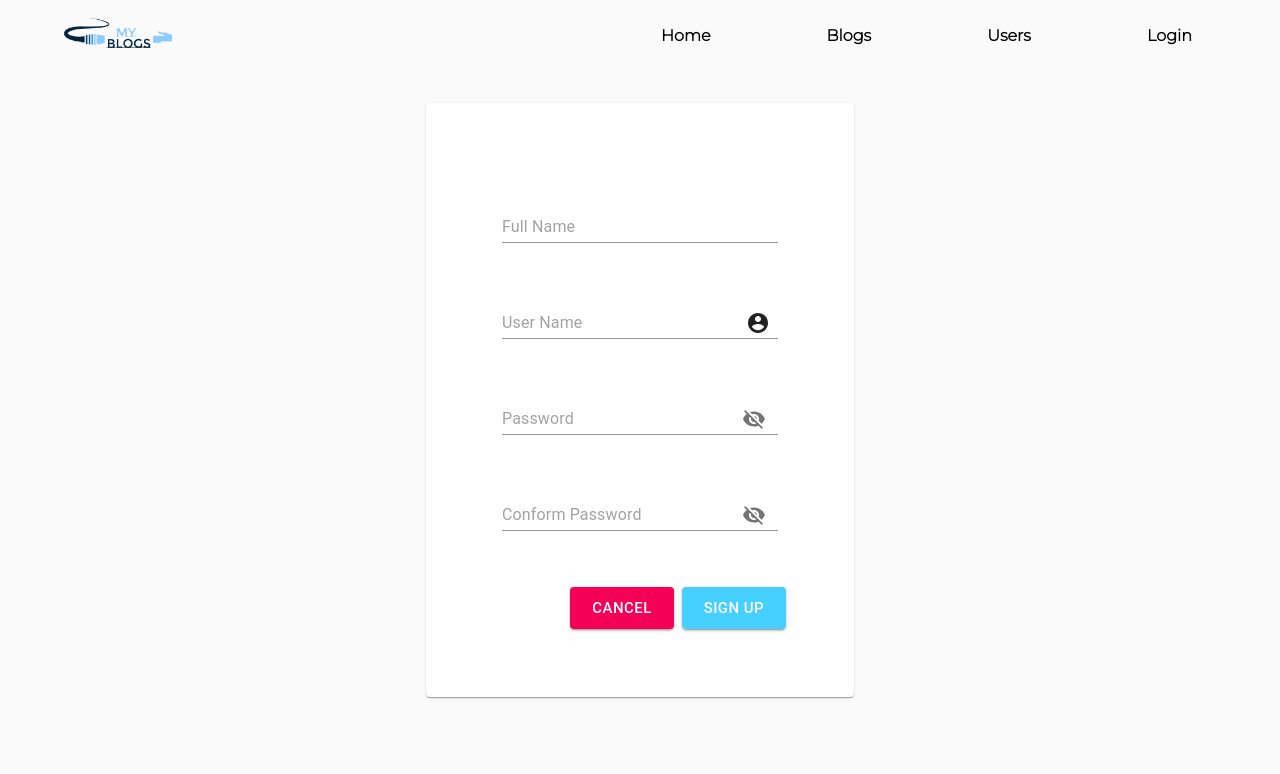
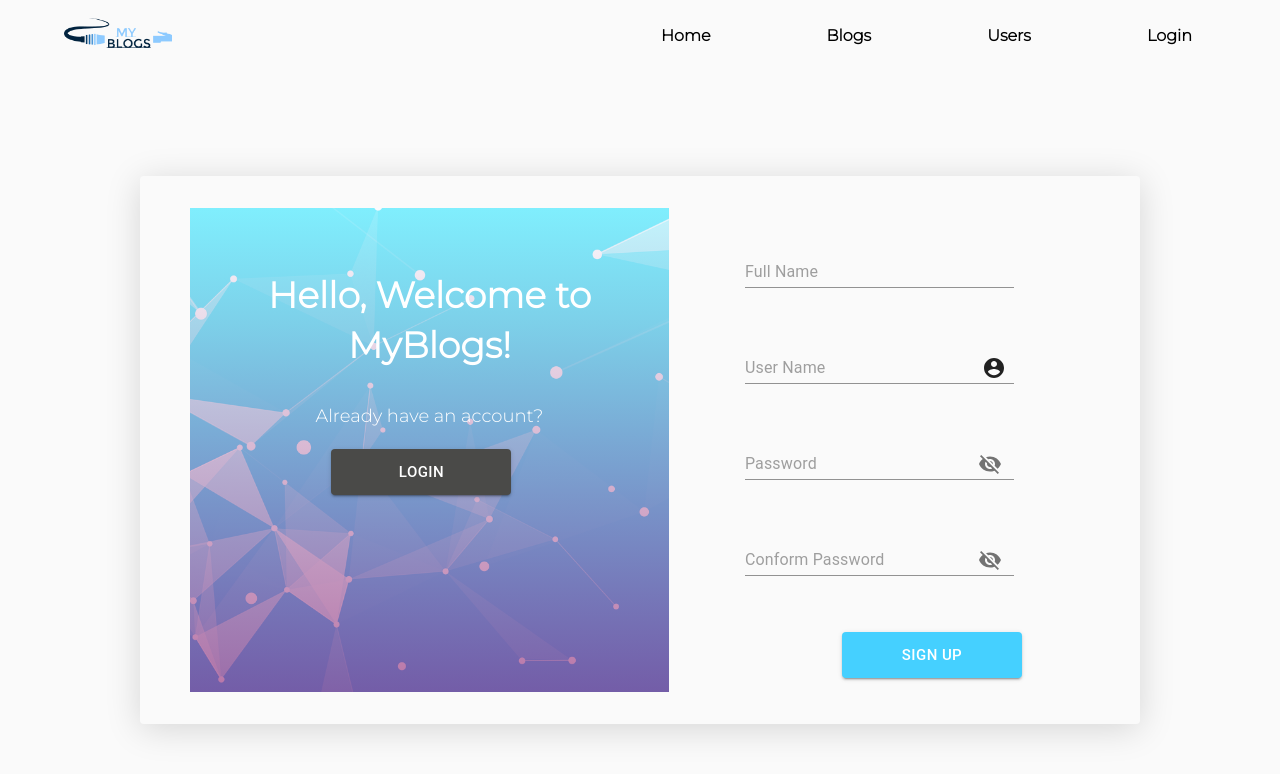
Before and after one commit to pbohora/Bloglist-frontend, a React (Create React App) app: page /signup in a window 1280 px wide. Shown: the top 774 px of the page. Built offline with nearby package versions, Linux system fonts and the light colour scheme; no server answers.

Commit message:
style login and signup page

```diff
--- a/src/Pages/LoginPage.js
+++ b/src/Pages/LoginPage.js
@@ -1,7 +1,27 @@
-import React from 'react'
-import Layout from '../components/Layout'
-import Section from '../components/Section/Section'
-import LoginForm from '../components/LoginForm'
+import React from "react";
+import { useHistory } from "react-router-dom";
+import Layout from "../components/Layout";
+import Section from "../components/Section/Section";
+import LoginForm from "../components/LoginForm";
+import BoxContainer from "../components/BoxContainer";
+
+import { makeStyles } from "@material-ui/core/styles";
+import Button from "@material-ui/core/Button";
+import "./login.css";
+
+const useStyles = makeStyles((theme) => ({
+  signin: {
+    alignSelf: "center",
+    width: "180px",
+    padding: "10px 40px",
+    marginRight: "16px",
+    background: "#4a4a48",
+    color: "white",
+    "&:hover": {
+      background: "#383838",
+    },
+  },
+}));
 
 const LoginPage = ({
   user,
@@ -14,6 +34,12 @@ const LoginPage = ({
   errorMessage,
   handleLogOut,
 }) => {
+  const classes = useStyles();
+  const history = useHistory();
+
+  const onSubmit = (event) => {
+    history.push("/signup");
+  };
   return (
     <Layout
       user={user}
@@ -21,7 +47,24 @@ const LoginPage = ({
       sucessMessage={sucessMessage}
       errorMessage={errorMessage}
     >
-      <Section sectionTitle='Login Form'>
+      <div style={{ paddingTop: "50px" }}>
+        <Section sectionTitle="Login Form">
+          <BoxContainer>
+            <div className="login-container">
+              <div className="login-image-container">
+                <h2>Hello, Welcome to MyBlogs!</h2>
+                <p>Don't have an account yet?</p>
+                <Button
+                  onClick={onSubmit}
+                  size="large"
+                  variant="contained"
+                  type="submit"
+                  className={classes.signin}
+                >
+                  Sign up
+                </Button>
+              </div>
+
               <LoginForm
                 handleLogin={handleLogin}
                 userName={userName}
@@ -29,9 +72,12 @@ const LoginPage = ({
                 handleClickShowPassword={handleClickShowPassword}
                 showPassword={showPassword}
               />
+            </div>
+          </BoxContainer>
         </Section>
+      </div>
     </Layout>
-  )
-}
+  );
+};
 
-export default LoginPage
+export default LoginPage;
--- a/src/Pages/SignupPage.js
+++ b/src/Pages/SignupPage.js
@@ -1,7 +1,26 @@
-import React from 'react'
-import Layout from '../components/Layout'
-import Section from '../components/Section/Section'
-import SignupForm from '../components/SignupForm'
+import React from "react";
+import { useHistory } from "react-router-dom";
+import Layout from "../components/Layout";
+import Section from "../components/Section/Section";
+import SignupForm from "../components/SignupForm";
+import BoxContainer from "../components/BoxContainer";
+import { makeStyles } from "@material-ui/core/styles";
+import Button from "@material-ui/core/Button";
+import "./login.css";
+
+const useStyles = makeStyles((theme) => ({
+  signin: {
+    alignSelf: "center",
+    width: "180px",
+    padding: "10px 40px",
+    marginRight: "16px",
+    background: "#4a4a48",
+    color: "white",
+    "&:hover": {
+      background: "#383838",
+    },
+  },
+}));
 
 const SignupPage = ({
   user,
@@ -9,8 +28,14 @@ const SignupPage = ({
   showPassword,
   sucessMessage,
   errorMessage,
-  handleLogOut
+  handleLogOut,
 }) => {
+  const classes = useStyles();
+  const history = useHistory();
+
+  const onSubmit = (event) => {
+    history.push("/login");
+  };
   return (
     <Layout
       user={user}
@@ -18,14 +43,34 @@ const SignupPage = ({
       sucessMessage={sucessMessage}
       errorMessage={errorMessage}
     >
-      <Section sectionTitle='Signup Form'>
-        <SignupForm
-          handleClickShowPassword={handleClickShowPassword}
-          showPassword={showPassword}
-        />
-      </Section>
+      {" "}
+      <div style={{ paddingTop: "50px" }}>
+        <Section sectionTitle="Signup Form">
+          <BoxContainer>
+            <div className="login-container">
+              <div className="login-image-container">
+                <h2>Hello, Welcome to MyBlogs!</h2>
+                <p>Already have an account?</p>
+                <Button
+                  onClick={onSubmit}
+                  size="large"
+                  variant="contained"
+                  type="submit"
+                  className={classes.signin}
+                >
+                  Login
+                </Button>
+              </div>
+              <SignupForm
+                handleClickShowPassword={handleClickShowPassword}
+                showPassword={showPassword}
+              />
+            </div>
+          </BoxContainer>
+        </Section>
+      </div>
     </Layout>
-  )
-}
+  );
+};
 
-export default SignupPage
+export default SignupPage;
--- /dev/null
+++ b/src/Pages/login.css
@@ -0,0 +1,23 @@
+.login-container {
+  display: flex;
+  flex-direction: row;
+  justify-content: center;
+
+  text-align: center;
+}
+
+.login-image-container {
+  width: 400px;
+  height: 420px;
+  padding: 32px 44px;
+  background-position: center;
+  background-repeat: no-repeat;
+  background-size: cover;
+  background-image: linear-gradient(
+      to bottom,
+      rgba(245, 246, 252, 0.52),
+      rgba(158, 67, 135, 0.73)
+    ),
+    url("../Assests/network.png");
+  color: white;
+}
--- a/src/components/BlogpostForm.js
+++ b/src/components/BlogpostForm.js
@@ -1,52 +1,57 @@
-import React, { useState } from 'react'
-import { withRouter } from 'react-router-dom'
-import { useDispatch } from 'react-redux'
+import React, { useState } from "react";
+import { withRouter } from "react-router-dom";
+import { useDispatch } from "react-redux";
 
-import { createBlog } from '../reducers/blogReducer'
-import { setSucess, setError } from '../reducers/notificationReducer'
+import { createBlog } from "../reducers/blogReducer";
+import { setSucess, setError } from "../reducers/notificationReducer";
 
-import { makeStyles } from '@material-ui/core/styles'
-import TextField from '@material-ui/core/TextField'
-import CardActions from '@material-ui/core/CardActions'
-import FormControl from '@material-ui/core/FormControl'
-import Button from '@material-ui/core/Button'
+import { makeStyles } from "@material-ui/core/styles";
+import TextField from "@material-ui/core/TextField";
+import CardActions from "@material-ui/core/CardActions";
+import FormControl from "@material-ui/core/FormControl";
+import Button from "@material-ui/core/Button";
 
 const useStyles = makeStyles((theme) => ({
   root: {
     padding: 60,
-    background: 'white',
+    backgroundColor: "white",
+    opacity: "0.9",
+    color: "white",
   },
   createButton: {
-    marginLeft: 'auto',
-    background: 'rgb(243, 116, 31)',
-    '&:hover': {
-      background: 'rgb(243, 116, 31)',
+    marginLeft: "auto",
+    background: "#05a0e7",
+    border: "1px solid #05a0e7",
+    color: "white",
+    "&:hover": {
+      background: " #048ac8",
     },
   },
 
   margin: {
     margin: theme.spacing(4, 0),
+    color: "white",
   },
-}))
+}));
 const BlogpostForm = ({ history }) => {
-  const [newBlog, setNewBlog] = useState({ title: '', author: '', url: '' })
+  const [newBlog, setNewBlog] = useState({ title: "", author: "", url: "" });
 
-  const classes = useStyles()
+  const classes = useStyles();
 
-  const dispatch = useDispatch()
+  const dispatch = useDispatch();
 
   const handleChange = (e) => {
-    setNewBlog({ ...newBlog, [e.target.name]: e.target.value })
+    setNewBlog({ ...newBlog, [e.target.name]: e.target.value });
     //console.log(newBlog)
-  }
+  };
 
   const onSubmit = (e) => {
-    console.log('history', history)
-    e.preventDefault()
-    dispatch(createBlog(newBlog))
-    setNewBlog({ title: '', author: '', url: '' })
-    history.push('/blogs')
-  }
+    console.log("history", history);
+    e.preventDefault();
+    dispatch(createBlog(newBlog));
+    setNewBlog({ title: "", author: "", url: "" });
+    history.push("/blogs");
+  };
 
   return (
     <form className={classes.root} onSubmit={onSubmit}>
@@ -54,56 +59,57 @@ const BlogpostForm = ({ history }) => {
 
       <FormControl fullWidth className={classes.margin}>
         <TextField
-          type='text'
+          type="text"
           value={newBlog.title}
-          name='title'
+          name="title"
           onChange={handleChange}
-          id='title'
-          label='Blog Title'
-          variant='outlined'
+          id="title"
+          label="Blog Title"
+          variant="outlined"
         />
       </FormControl>
       <label>AUTHOR</label>
 
       <FormControl fullWidth className={classes.margin}>
         <TextField
-          type='text'
+          type="text"
           value={newBlog.author}
-          name='author'
+          name="author"
           onChange={handleChange}
-          id='author'
-          label='Author'
-          variant='outlined'
+          id="author"
+          label="Author"
+          color="secondary"
+          variant="outlined"
         />
       </FormControl>
       <label>URL</label>
 
       <FormControl fullWidth className={classes.margin}>
         <TextField
-          type='text'
+          type="text"
           value={newBlog.url}
-          name='url'
+          name="url"
           onChange={handleChange}
-          id='url'
-          label='Blog URL'
-          variant='outlined'
+          id="url"
+          label="Blog URL"
+          variant="outlined"
         />
       </FormControl>
 
       <CardActions>
         <Button
-          id='add-blog'
+          id="add-blog"
           className={classes.createButton}
-          size='large'
-          variant='contained'
-          color='primary'
-          type='submit'
+          size="large"
+          variant="contained"
+          color="primary"
+          type="submit"
         >
           Create
         </Button>
       </CardActions>
     </form>
-  )
-}
+  );
+};
 
-export default withRouter(BlogpostForm)
+export default withRouter(BlogpostForm);
--- a/src/components/LoginForm.js
+++ b/src/components/LoginForm.js
@@ -1,41 +1,41 @@
-import React from 'react'
-import { withRouter } from 'react-router-dom'
+import React from "react";
+import { withRouter } from "react-router-dom";
 
-import { makeStyles } from '@material-ui/core/styles'
-import Input from '@material-ui/core/Input'
-import InputAdornment from '@material-ui/core/InputAdornment'
-import FormControl from '@material-ui/core/FormControl'
-import AccountCircle from '@material-ui/icons/AccountCircle'
-import IconButton from '@material-ui/core/IconButton'
-import Visibility from '@material-ui/icons/Visibility'
-import VisibilityOff from '@material-ui/icons/VisibilityOff'
-import Button from '@material-ui/core/Button'
-import Card from '@material-ui/core/Card'
-import CardActions from '@material-ui/core/CardActions'
-import CardContent from '@material-ui/core/CardContent'
+import { makeStyles } from "@material-ui/core/styles";
+import Input from "@material-ui/core/Input";
+import InputAdornment from "@material-ui/core/InputAdornment";
+import FormControl from "@material-ui/core/FormControl";
+import AccountCircle from "@material-ui/icons/AccountCircle";
+import IconButton from "@material-ui/core/IconButton";
+import Visibility from "@material-ui/icons/Visibility";
+import VisibilityOff from "@material-ui/icons/VisibilityOff";
+import Button from "@material-ui/core/Button";
+import Card from "@material-ui/core/Card";
+import CardActions from "@material-ui/core/CardActions";
+import CardContent from "@material-ui/core/CardContent";
 
-const useStyles = makeStyles(theme => ({
+const useStyles = makeStyles((theme) => ({
   root: {
     padding: 60,
-    alignSelf: 'center'
+
+    height: "100%",
   },
 
   margin: {
-    margin: theme.spacing(4, 0)
+    margin: theme.spacing(5, 0),
   },
 
   loginButton: {
-    background: '#45d0ff',
-    color: 'white',
-    maxWidth: 110,
-    '&:hover': {
-      background: '#09aae0'
-    }
+    background: "#45d0ff",
+    color: "white",
+    marginLeft: "auto",
+    width: "180px",
+    padding: "10px 40px",
+    "&:hover": {
+      background: "#09aae0",
+    },
   },
-  resetButton: {
-    marginLeft: 'auto'
-  }
-}))
+}));
 
 const LoginForm = ({
   handleLogin,
@@ -43,35 +43,35 @@ const LoginForm = ({
   passWord,
   handleClickShowPassword,
   showPassword,
-  history
+  history,
 }) => {
-  const classes = useStyles()
+  const classes = useStyles();
   // console.log('history', history)
-  const onSubmit = event => {
+  const onSubmit = (event) => {
     // console.log(event)
-    event.preventDefault()
-    handleLogin(event)
+    event.preventDefault();
+    handleLogin(event);
 
-    history.push('/blogs')
-  }
+    history.push("/blogs");
+  };
   // console.log('history2', history)
-  const handleMouseDownPassword = event => {
-    event.preventDefault()
-  }
+  const handleMouseDownPassword = (event) => {
+    event.preventDefault();
+  };
 
   return (
     <>
-      <Card className={classes.root}>
+      <div className={classes.root}>
         <form onSubmit={onSubmit}>
           <CardContent>
             <div>
-              <FormControl fullWidth className={classes.margin}>
+              <FormControl className={classes.margin} variant="outlined">
                 <Input
-                  id='username'
-                  placeholder='User Name'
+                  id="username"
+                  placeholder="User Name"
                   {...userName}
                   endAdornment={
-                    <InputAdornment position='start'>
+                    <InputAdornment position="start">
                       <AccountCircle />
                     </InputAdornment>
                   }
@@ -79,15 +79,15 @@ const LoginForm = ({
               </FormControl>
             </div>
             <div>
-              <FormControl fullWidth className={classes.margin}>
+              <FormControl className={classes.margin}>
                 <Input
-                  id='password'
-                  placeholder='Password'
+                  id="password"
+                  placeholder="Password"
                   {...passWord}
                   endAdornment={
-                    <InputAdornment position='end'>
+                    <InputAdornment position="end">
                       <IconButton
-                        aria-label='toggle password visibility'
+                        aria-label="toggle password visibility"
                         onClick={handleClickShowPassword}
                         onMouseDown={handleMouseDownPassword}
                       >
@@ -100,7 +100,7 @@ const LoginForm = ({
             </div>
           </CardContent>
           <CardActions>
-            <Button
+            {/* <Button
               id='reset-button'
               className={classes.resetButton}
               size='large'
@@ -109,21 +109,21 @@ const LoginForm = ({
               onClick={() => (userName.onClick(), passWord.onClick())}
             >
               Reset
-            </Button>
+            </Button> */}
             <Button
-              id='login-button'
+              id="login-button"
               className={classes.loginButton}
-              size='large'
-              variant='contained'
-              type='submit'
+              size="large"
+              variant="contained"
+              type="submit"
             >
               Login
             </Button>
           </CardActions>
         </form>
-      </Card>
+      </div>
     </>
-  )
-}
+  );
+};
 
-export default withRouter(LoginForm)
+export default withRouter(LoginForm);
--- a/src/components/SignupForm.js
+++ b/src/components/SignupForm.js
@@ -1,58 +1,60 @@
-import React from 'react'
-import { makeStyles } from '@material-ui/core/styles'
-import Input from '@material-ui/core/Input'
-import InputAdornment from '@material-ui/core/InputAdornment'
-import FormControl from '@material-ui/core/FormControl'
-import AccountCircle from '@material-ui/icons/AccountCircle'
-import IconButton from '@material-ui/core/IconButton'
-import Visibility from '@material-ui/icons/Visibility'
-import VisibilityOff from '@material-ui/icons/VisibilityOff'
-import Button from '@material-ui/core/Button'
-import Card from '@material-ui/core/Card'
-import CardActions from '@material-ui/core/CardActions'
-import CardContent from '@material-ui/core/CardContent'
-import { Link, Redirect, withRouter } from 'react-router-dom'
+import React from "react";
+import { makeStyles } from "@material-ui/core/styles";
+import Input from "@material-ui/core/Input";
+import InputAdornment from "@material-ui/core/InputAdornment";
+import FormControl from "@material-ui/core/FormControl";
+import AccountCircle from "@material-ui/icons/AccountCircle";
+import IconButton from "@material-ui/core/IconButton";
+import Visibility from "@material-ui/icons/Visibility";
+import VisibilityOff from "@material-ui/icons/VisibilityOff";
+import Button from "@material-ui/core/Button";
+import Card from "@material-ui/core/Card";
+import CardActions from "@material-ui/core/CardActions";
+import CardContent from "@material-ui/core/CardContent";
+import { Link, Redirect, withRouter } from "react-router-dom";
 
-const useStyles = makeStyles(theme => ({
+const useStyles = makeStyles((theme) => ({
   root: {
-    padding: 60,
-    alignSelf: 'center'
+    padding: "0px 60px",
+    height: "100%",
   },
 
   margin: {
-    margin: theme.spacing(4, 0)
+    margin: theme.spacing(4, 0),
   },
 
   loginButton: {
-    background: '#45d0ff',
-    color: 'white',
-    maxWidth: 110,
-    '&:hover': {
-      background: '#09aae0'
-    }
+    background: "#45d0ff",
+    color: "white",
+    marginLeft: "auto",
+    width: "180px",
+    padding: "10px 40px",
+    "&:hover": {
+      background: "#09aae0",
+    },
   },
   resetButton: {
-    marginLeft: 'auto'
-  }
-}))
+    marginLeft: "auto",
+  },
+}));
 
 const SignupForm = ({ handleClickShowPassword, showPassword }) => {
-  const classes = useStyles()
+  const classes = useStyles();
 
-  const handleMouseDownPassword = event => {
-    event.preventDefault()
-  }
+  const handleMouseDownPassword = (event) => {
+    event.preventDefault();
+  };
 
   return (
     <>
-      <Card className={classes.root}>
+      <div className={classes.root}>
         <form>
           <CardContent>
             <div>
               <FormControl fullWidth className={classes.margin}>
                 <Input
-                  id='standard-adornment-password'
-                  placeholder='Full Name'
+                  id="standard-adornment-password"
+                  placeholder="Full Name"
                 />
               </FormControl>
             </div>
@@ -60,10 +62,10 @@ const SignupForm = ({ handleClickShowPassword, showPassword }) => {
             <div>
               <FormControl fullWidth className={classes.margin}>
                 <Input
-                  id='input-with-icon-adornment'
-                  placeholder='User Name'
+                  id="input-with-icon-adornment"
+                  placeholder="User Name"
                   endAdornment={
-                    <InputAdornment position='start'>
+                    <InputAdornment position="start">
                       <AccountCircle />
                     </InputAdornment>
                   }
@@ -74,12 +76,12 @@ const SignupForm = ({ handleClickShowPassword, showPassword }) => {
             <div>
               <FormControl fullWidth className={classes.margin}>
                 <Input
-                  id='standard-adornment-password'
-                  placeholder='Password'
+                  id="standard-adornment-password"
+                  placeholder="Password"
                   endAdornment={
-                    <InputAdornment position='end'>
+                    <InputAdornment position="end">
                       <IconButton
-                        aria-label='toggle password visibility'
+                        aria-label="toggle password visibility"
                         onClick={handleClickShowPassword}
                         onMouseDown={handleMouseDownPassword}
                       >
@@ -93,12 +95,12 @@ const SignupForm = ({ handleClickShowPassword, showPassword }) => {
             <div>
               <FormControl fullWidth className={classes.margin}>
                 <Input
-                  id='standard-adornment-password'
-                  placeholder='Conform Password'
+                  id="standard-adornment-password"
+                  placeholder="Conform Password"
                   endAdornment={
-                    <InputAdornment position='end'>
+                    <InputAdornment position="end">
                       <IconButton
-                        aria-label='toggle password visibility'
+                        aria-label="toggle password visibility"
                         onClick={handleClickShowPassword}
                         onMouseDown={handleMouseDownPassword}
                       >
@@ -112,27 +114,27 @@ const SignupForm = ({ handleClickShowPassword, showPassword }) => {
           </CardContent>
 
           <CardActions>
-            <Button
+            {/* <Button
               className={classes.resetButton}
-              size='large'
-              variant='contained'
-              color='secondary'
+              size="large"
+              variant="contained"
+              color="secondary"
             >
               Cancel
-            </Button>
+            </Button> */}
             <Button
               className={classes.loginButton}
-              size='large'
-              variant='contained'
-              type='submit'
+              size="large"
+              variant="contained"
+              type="submit"
             >
               Sign up
             </Button>
           </CardActions>
         </form>
-      </Card>
+      </div>
     </>
-  )
-}
+  );
+};
 
-export default SignupForm
+export default SignupForm;
```
Also changed, not shown: src/Pages/BlogsPage.js (+3 -4 lines), src/Pages/CreateBlogPage.js (+28 -12 lines), src/components/Togglable.js (+39 -35 lines), src/Assests/blog.png (deleted), src/Assests/network.png (added). Lines whose indentation alone changed are shown as unchanged.
